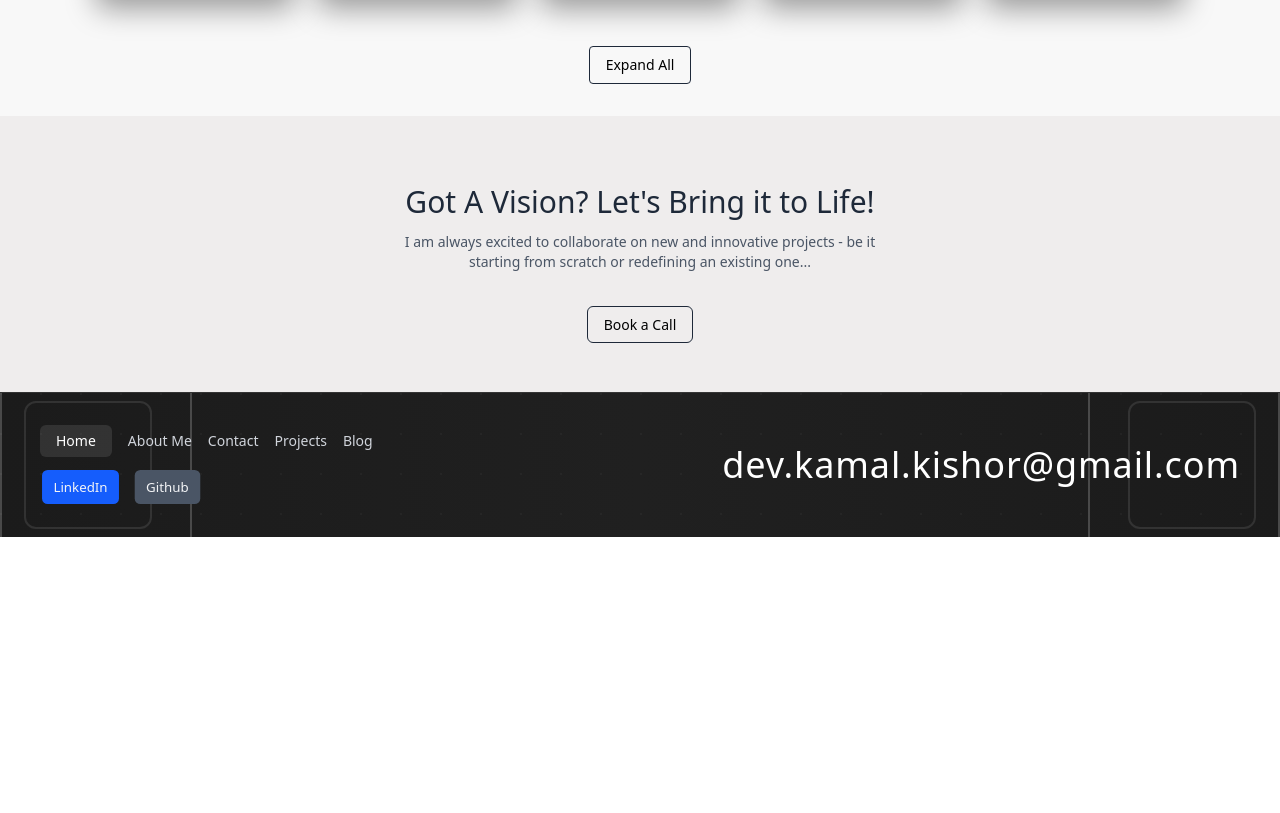
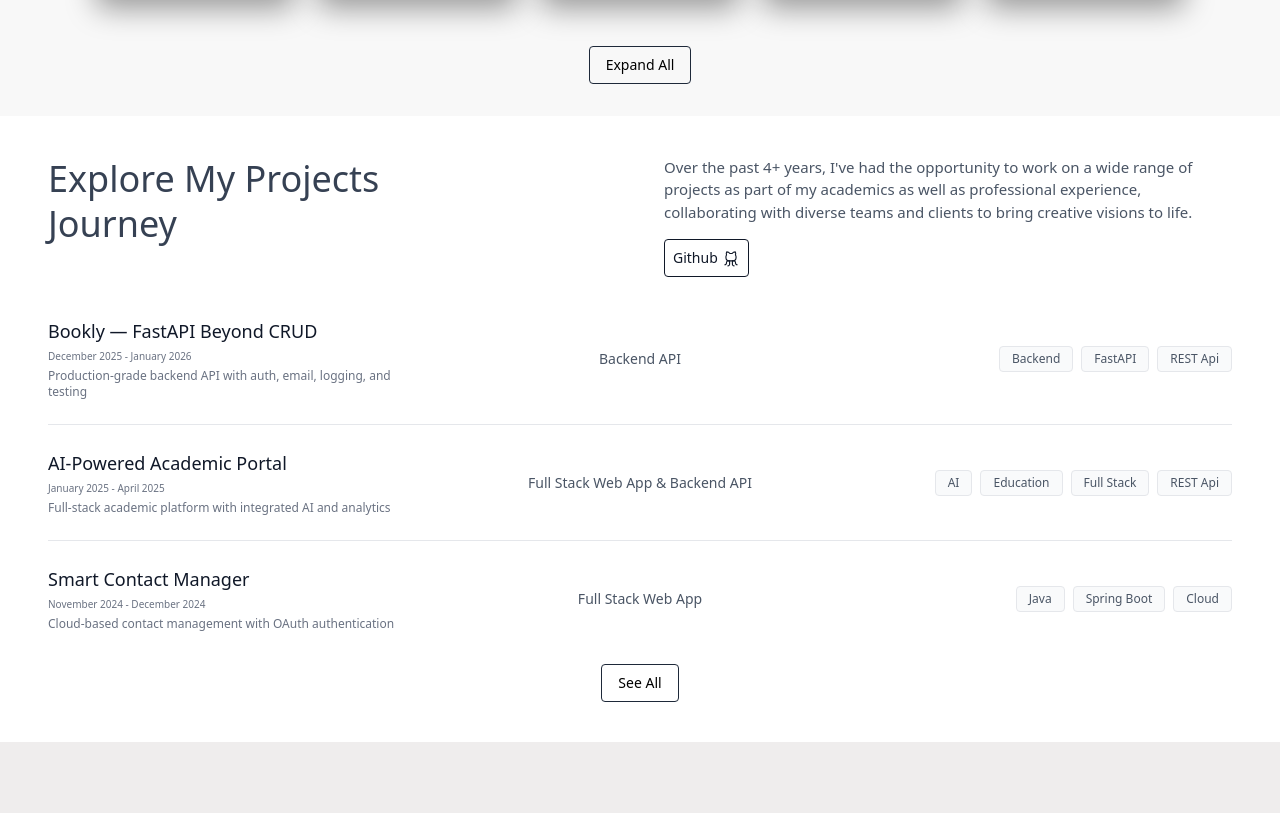
Before and after one commit to kkamal11/kkamal11.github.io, a React app: page / in a window 1280 px wide. Shown: the part 1969-2782 px from the top of the page. Before the commit the page ends 2506 px from the top, so only its background shows below. Built offline with nearby package versions, Linux system fonts and the light colour scheme; the HTML template or start-up script is replaced by a standard one.

Commit message:
added smooth scroll

```diff
--- a/src/App.tsx
+++ b/src/App.tsx
@@ -9,6 +9,7 @@ import Projects from "./pages/Projects"
 import VisionComp from "./components/Vision"
 import Blogs from "./pages/Blogs"
 import RedirectHandler from "./utils/RedirectHandler"
+import ScrollToTop from "./utils/ScrollToTop"
 
 const KNOWN_ROUTES: string[] = ['/','/contact','/about','/blog','/projects']
 
@@ -23,6 +24,7 @@ function App() {
     <div className="min-h-screen bg-[#F8F8F8] flex flex-col">
       <Navbar />
       <main className="flex-1 pt-16">
+        <ScrollToTop />
         <RedirectHandler />
         <Routes>
           <Route path="/" element={<Home />} />
--- a/src/components/MySkills.tsx
+++ b/src/components/MySkills.tsx
@@ -36,14 +36,14 @@ export default function MySkills() {
 
   return (
     <section className="bg-[#F8F8F8] py-8">
-      <h1 className="text-3xl text-gray-800 font-semibold text-center mb-6">
+      <h1 className="text-3xl text-gray-700 font-semibold text-center mb-6">
         My Skill Highlights
       </h1>
 
       <div className="max-w-7xl px-2 sm:px-4 md:px-24">
         <div className="grid grid-cols-2 sm:grid-cols-3 md:grid-cols-4 lg:grid-cols-5 gap-6">
-          {visibleSkills.map((item) => (
-            <SkillCard key={item.name} item={item} />
+          {visibleSkills.map((item, i) => (
+            <SkillCard key={i} item={item} />
         ))}
         </div>
       </div>
--- a/src/pages/Home.tsx
+++ b/src/pages/Home.tsx
@@ -1,6 +1,7 @@
 import { useEffect, useState } from "react";
 import MySkills from "../components/MySkills";
 import AboutComponent from "../components/AboutMeOnHome";
+import Projects from './Projects'
 import { GithubLogo, LinkedinLogo, EnvelopeSimple } from 'phosphor-react';
 import kml from '../assets/im2.png'
 
@@ -121,6 +122,9 @@ export default function Home() {
       <div>
         <MySkills />
       </div>
+      <div>
+        <Projects showAll={false} />
+      </div>
     </>
   );
 }
--- a/src/pages/Projects.tsx
+++ b/src/pages/Projects.tsx
@@ -1,8 +1,13 @@
 import { useState } from "react";
+import { NavLink } from "react-router-dom";
 import { GithubGrayButton, GithubGrayButtonRound } from "../components/SocialButtons";
 import { Lightning } from "phosphor-react";
 import ImageCard from '../components/PimageCard';
 import apiImg from '../assets/images/api.png'
+
+type ProjectsSectionProps = {
+  showAll?: boolean;
+};
 
 type ProjectType =
     | "Full Stack Web App"
@@ -222,16 +227,16 @@ const Projects: Project[] = [
   }
 ];
 
-export default function ProjectsSection() {
+export default function ProjectsSection({ showAll = true }: ProjectsSectionProps) {
   const [openId, setOpenId] = useState<number | null>(null);
-
+  const visibleProjects = showAll ? Projects : Projects.slice(0, 3);
   return (
     <section className="bg-white py-10 px-12">
       <div className="max-w-7xl mx-auto">
         {/* Header */}
-        <div className="grid grid-cols-1 md:grid-cols-2 gap-12 mb-16">
+        <div className="grid grid-cols-1 md:grid-cols-2 gap-12 mb-4">
           <div>
-            <h2 className="text-4xl font-medium text-gray-900 leading-tight">
+            <h2 className="text-4xl font-medium text-gray-700 leading-tight">
               Explore My Projects <br /> Journey
             </h2>
           </div>
@@ -247,7 +252,7 @@ export default function ProjectsSection() {
 
         {/* List */}
         <div className="divide-y divide-gray-200">
-          {Projects.map((proj) => {
+          {visibleProjects.map((proj) => {
             const isOpen = openId === proj.id;
 
             return (
@@ -298,7 +303,7 @@ export default function ProjectsSection() {
                                     <p className="font-medium">Features:</p>
                                     <ul>
                                         {proj.features.map(feat => {
-                                          return  <li><Lightning className="inline-block" size={16}  />{feat}</li>
+                                          return  <li><Lightning className="inline-block" size={16} key={feat}  />{feat}</li>
                                         })}
                                     </ul>
                                   </div>
@@ -330,6 +335,14 @@ export default function ProjectsSection() {
             );
           })}
         </div>
+        {!showAll ?
+            <div className="flex items-center justify-center mt-2">
+              <NavLink to={'/projects'}
+              className="border border-gray-800 px-4 py-2 rounded text-sm hover:bg-black hover:text-white transition cursor-pointer"
+              > See All
+              </NavLink>
+          </div>
+          : null}
       </div>
     </section>
   );
--- /dev/null
+++ b/src/utils/ScrollToTop.tsx
@@ -0,0 +1,23 @@
+import { useEffect } from "react";
+import { useLocation } from "react-router-dom";
+
+export default function ScrollToTop() {
+  const { pathname } = useLocation();
+
+  useEffect(() => {
+    const start = window.scrollY;
+    const duration = 600; // ms — increase for smoother
+    let startTime: number | null = null;
+    function animate(time: number) {
+      if (!startTime) startTime = time;
+      const progress = Math.min((time - startTime) / duration, 1);
+      const ease = 1 - Math.pow(1 - progress, 3);
+      window.scrollTo(0, start * (1 - ease));
+      if (progress < 1) {
+        requestAnimationFrame(animate);
+      }
+    }
+    requestAnimationFrame(animate);
+  }, [pathname]);
+  return null;
+}
```
